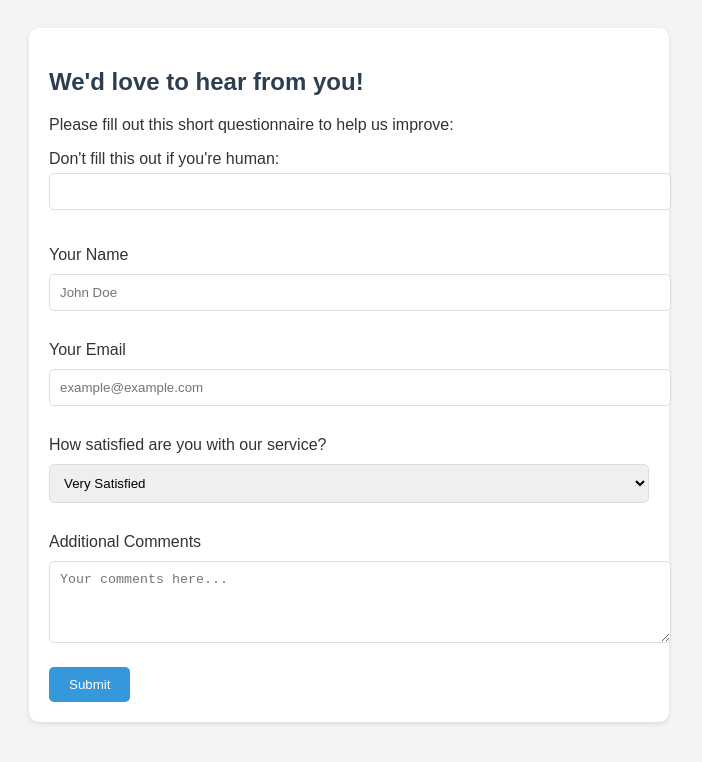
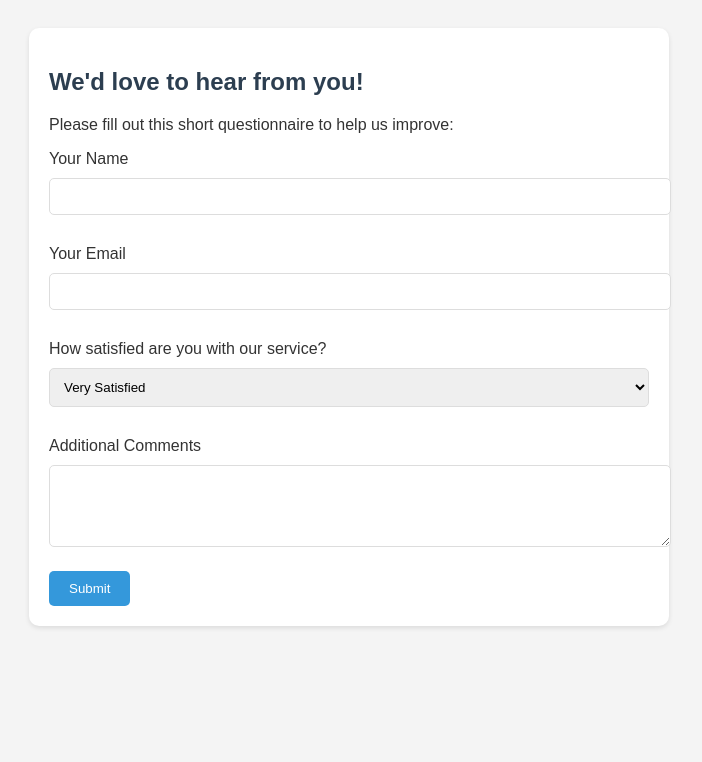
Before and after one commit to joeyclemens/html-email, a plain HTML site: page index.html in a window 1280 px wide. Shown: the whole page, without its empty margins (291-993 px from the left). Drawn offline with Linux system fonts and the light colour scheme.

Commit message:
Refactor form inputs and improve accessibility in index.html

```diff
--- a/index.html
+++ b/index.html
@@ -50,33 +50,34 @@
     <div class="form-container">
         <h2>We'd love to hear from you!</h2>
         <p>Please fill out this short questionnaire to help us improve:</p>
-        <form name="questionnaire" method="POST" data-netlify="true" netlify-honeypot="bot-field">
-            <input type="hidden" name="form-name" value="questionnaire" />
-            <p class="hidden">
-                <label>Don't fill this out if you're human: <input name="bot-field" /></label>
-            </p>
+
+        <form name="questionnaire" method="POST" data-netlify="true">
             <label for="name">Your Name</label>
-            <input type="text" id="name" name="name" placeholder="John Doe" required aria-label="Your name">
+            <input type="text" id="name" name="name" required>
+
             <label for="email">Your Email</label>
-            <input type="email" id="email" name="email" placeholder="example@example.com" required aria-label="Your email">
+            <input type="email" id="email" name="email" required>
+
             <label for="satisfaction">How satisfied are you with our service?</label>
-            <select id="satisfaction" name="satisfaction" aria-label="Satisfaction level">
+            <select id="satisfaction" name="satisfaction">
                 <option value="very-satisfied">Very Satisfied</option>
                 <option value="satisfied">Satisfied</option>
                 <option value="neutral">Neutral</option>
                 <option value="unsatisfied">Unsatisfied</option>
                 <option value="very-unsatisfied">Very Unsatisfied</option>
             </select>
+
             <label for="feedback">Additional Comments</label>
-            <textarea id="feedback" name="feedback" rows="4" placeholder="Your comments here..." aria-label="Additional comments"></textarea>
+            <textarea id="feedback" name="feedback" rows="4"></textarea>
+
             <button type="submit" class="submit-button">Submit</button>
         </form>
     </div>
+
     <script>
+        // Optional: Enable Netlify Form notifications
         document.querySelector('form').addEventListener('submit', function(event) {
-            event.preventDefault();
             alert('Thank you for submitting the form!');
-            // You can add AJAX submission here if needed
         });
     </script>
 </body>
```
